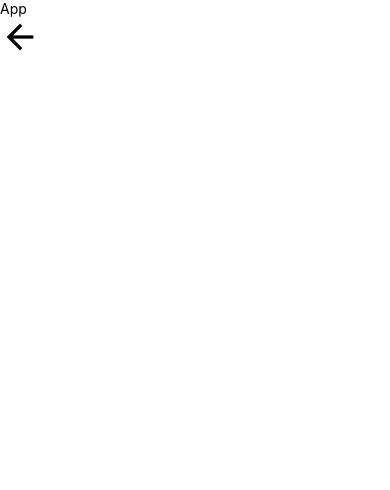
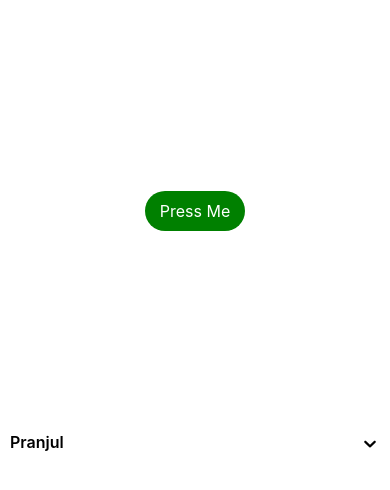
Before and after one commit to vectoscalar/react-native-vs-animated-component, a React Native app in the folder AnimatedComponents/: screen / in a window 390 px wide. Shown: the top 490 px of the page. Built offline with nearby package versions, Linux system fonts and the light colour scheme.

Commit message:
Select and Spring Button Component

```diff
--- a/AnimatedComponents/App.tsx
+++ b/AnimatedComponents/App.tsx
@@ -1,12 +1,18 @@
 import React from 'react'
-import { SafeAreaView, Text } from 'react-native'
-import Icon from 'react-native-vector-icons/MaterialIcons'
+import { SafeAreaView } from 'react-native'
+
+import SpringButton from './src/components/buttons/spring-button/SpringButton'
+import Select from './src/components/select/Select'
 
 const App = () => {
   return (
-    <SafeAreaView>
-      <Text>App</Text>
-      <Icon name="arrow-back" size={40} />
+    <SafeAreaView style={{ flex: 1 }}>
+      <SpringButton />
+      <Select
+        onChange={() => {}}
+        options={[{ title: 'Pranjul', value: 'pranjul' }]}
+        value="Pranjul"
+      />
     </SafeAreaView>
   )
 }
--- a/AnimatedComponents/package.json
+++ b/AnimatedComponents/package.json
@@ -19,6 +19,7 @@
     "@react-navigation/native-stack": "^6.9.26",
     "react": "18.2.0",
     "react-native": "0.73.6",
+    "react-native-gesture-handler": "^2.16.0",
     "react-native-reanimated": "^3.8.1",
     "react-native-safe-area-context": "^4.9.0",
     "react-native-screens": "^3.30.1",
--- /dev/null
+++ b/AnimatedComponents/src/components/buttons/spring-button/SpringButton.tsx
@@ -0,0 +1,34 @@
+import React, { useEffect, useRef } from 'react'
+import { Animated, Pressable, Text, View } from 'react-native'
+
+import style from './springButton-styles'
+
+const SpringButton = () => {
+  const animatedScale = useRef(new Animated.Value(0)).current
+
+  useEffect(() => {
+    animatedScale.setValue(1)
+  }, [])
+
+  const handleOnPress = () => {
+    animatedScale.setValue(0.8)
+    Animated.spring(animatedScale, {
+      bounciness: 20,
+      speed: 10,
+      toValue: 1,
+      useNativeDriver: true,
+    }).start()
+  }
+
+  return (
+    <View style={style.container}>
+      <Pressable onPress={handleOnPress}>
+        <Animated.View style={[style.button, { transform: [{ scale: animatedScale }] }]}>
+          <Text style={style.buttonText}>Press Me</Text>
+        </Animated.View>
+      </Pressable>
+    </View>
+  )
+}
+
+export default SpringButton
--- /dev/null
+++ b/AnimatedComponents/src/components/buttons/spring-button/springButton-styles.ts
@@ -0,0 +1,23 @@
+import { StyleSheet } from 'react-native'
+
+const style = StyleSheet.create({
+  container: {
+    alignItems: 'center',
+    flex: 1,
+    justifyContent: 'center',
+  },
+  button: {
+    alignItems: 'center',
+    backgroundColor: 'green',
+    borderRadius: 40,
+    height: 40,
+    justifyContent: 'center',
+    width: 100,
+  },
+  buttonText: {
+    color: '#fff',
+    fontSize: 16,
+  },
+})
+
+export default style
--- a/AnimatedComponents/src/components/index.ts
+++ b/AnimatedComponents/src/components/index.ts
@@ -1 +1,3 @@
 export { default as Demo } from './demo'
+export { default as SpringButton } from './buttons/spring-button/SpringButton'
+export { default as Select } from './select/Select'
--- /dev/null
+++ b/AnimatedComponents/src/components/select/Select.tsx
@@ -0,0 +1,146 @@
+import React, { useCallback, useEffect, useRef, useState } from 'react'
+import {
+  Animated,
+  FlatList,
+  Text,
+  TextStyle,
+  TouchableOpacity,
+  View,
+  ViewStyle,
+} from 'react-native'
+import Icon from 'react-native-vector-icons/Entypo'
+
+import styles from './select-styles'
+
+interface ISelectProps {
+  onChange: (newValue: string) => void
+  optionContainerStyle: ViewStyle
+  options: Array<{ title: string; value: string }>
+  optionStyle: ViewStyle
+  placeholderText: string
+  selectedOptionStyle: ViewStyle
+  style: ViewStyle | TextStyle
+  value: string
+}
+const MIN_HEIGHT = 10
+
+const Select = (props: ISelectProps) => {
+  const {
+    onChange,
+    optionContainerStyle = {},
+    options,
+    optionStyle = {},
+    placeholderText = 'Select',
+    selectedOptionStyle = {},
+    style = {},
+    value,
+  } = props
+  const [isOpen, setIsOpen] = useState(false)
+  const [selectedHeight, setSelectedHeight] = useState(0)
+  const [optionsContainerHeight, setOptionsContainerHeight] = useState(10)
+
+  const heightAnim = useRef(new Animated.Value(0)).current
+  const rotateAnim = useRef(new Animated.Value(0)).current
+  const fadeAnim = useRef(new Animated.Value(0)).current
+
+  const rotateArrow = rotateAnim.interpolate({
+    inputRange: [0, 1],
+    outputRange: ['0deg', '180deg'],
+  })
+
+  const handleOpenClosePress = () => {
+    setIsOpen(!isOpen)
+  }
+
+  const handleOptionPress = (item: string) => {
+    Animated.sequence([
+      Animated.timing(fadeAnim, {
+        toValue: 0,
+        duration: 50,
+        useNativeDriver: true,
+      }),
+    ]).start(() => onChange(item))
+    setIsOpen(false)
+  }
+
+  useEffect(() => {
+    Animated.timing(heightAnim, {
+      toValue: isOpen ? optionsContainerHeight : 0,
+      duration: 200,
+      useNativeDriver: false,
+    }).start()
+  }, [isOpen, heightAnim])
+
+  useEffect(() => {
+    Animated.timing(rotateAnim, {
+      toValue: isOpen ? 1 : 0,
+      duration: 200,
+      useNativeDriver: false,
+    }).start()
+  }, [isOpen, rotateAnim])
+
+  useEffect(() => {
+    Animated.sequence([
+      Animated.timing(fadeAnim, {
+        toValue: 1,
+        duration: 50,
+        useNativeDriver: true,
+      }),
+    ]).start()
+  }, [value, fadeAnim])
+
+  const renderOptions = useCallback(() => {
+    return (
+      <FlatList
+        data={options}
+        renderItem={({ item, index }) => {
+          const isSelected = item.value === value
+          const selectedStyle = isSelected ? [styles.selectedOption, selectedOptionStyle] : []
+
+          return (
+            <TouchableOpacity
+              onLayout={event =>
+                optionsContainerHeight === MIN_HEIGHT &&
+                setOptionsContainerHeight(event.nativeEvent.layout.height * options.length)
+              }
+              activeOpacity={10}
+              onPress={() => handleOptionPress(item.value)}>
+              <Text
+                style={[styles.option, styles.optionText, optionStyle, ...selectedStyle]}
+                key={`${item.value}-${index}`}>
+                {item.title}
+              </Text>
+            </TouchableOpacity>
+          )
+        }}
+      />
+    )
+  }, [value, options.length])
+
+  return (
+    <View style={styles.mainContainer}>
+      <TouchableOpacity
+        activeOpacity={10}
+        onLayout={event => setSelectedHeight(event.nativeEvent.layout.height)}
+        onPress={handleOpenClosePress}
+        style={[styles.container, style]}>
+        <Animated.Text style={[styles.selectText, { opacity: fadeAnim }]}>
+          {value || placeholderText}
+        </Animated.Text>
+        <Animated.View style={{ transform: [{ rotate: rotateArrow }] }}>
+          <Icon name={'chevron-down'} size={20} />
+        </Animated.View>
+      </TouchableOpacity>
+      <Animated.View
+        style={[
+          styles.optionsContainer,
+          optionContainerStyle,
+          { top: selectedHeight, height: heightAnim, maxHeight: 200 },
+        ]}>
+        {renderOptions()}
+      </Animated.View>
+    </View>
+  )
+}
+
+export default Select
--- /dev/null
+++ b/AnimatedComponents/src/components/select/select-styles.ts
@@ -0,0 +1,42 @@
+import { StyleSheet } from 'react-native'
+
+const styles = StyleSheet.create({
+  mainContainer: {
+    position: 'relative',
+    flex: 1,
+  },
+  container: {
+    backgroundColor: 'white',
+    padding: 10,
+    borderRadius: 10,
+    flexDirection: 'row',
+    width: '100%',
+    justifyContent: 'space-between',
+  },
+  selectText: {
+    fontSize: 16,
+    fontWeight: '600',
+    color: 'black',
+  },
+  optionsContainer: {
+    position: 'absolute',
+    backgroundColor: 'white',
+    width: '100%',
+    borderRadius: 10,
+    overflow: 'hidden',
+    marginTop: 10,
+  },
+  option: {
+    padding: 5,
+  },
+  optionText: {
+    fontSize: 16,
+    fontWeight: '500',
+  },
+  selectedOption: {
+    backgroundColor: 'blue',
+    color: 'white',
+  },
+})
+
+export default styles
```
